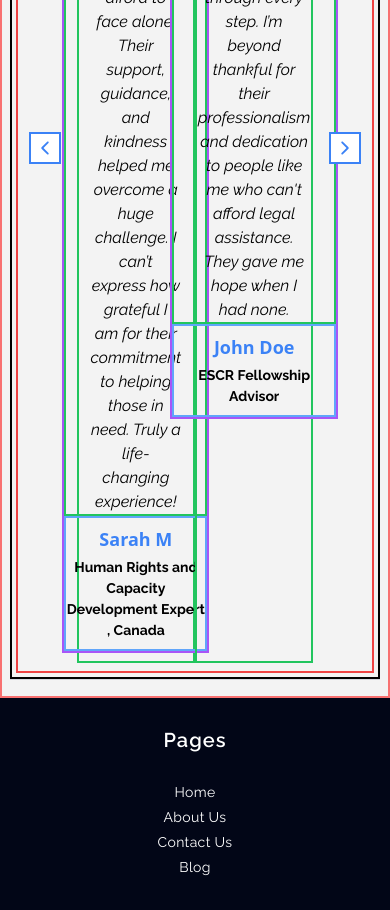
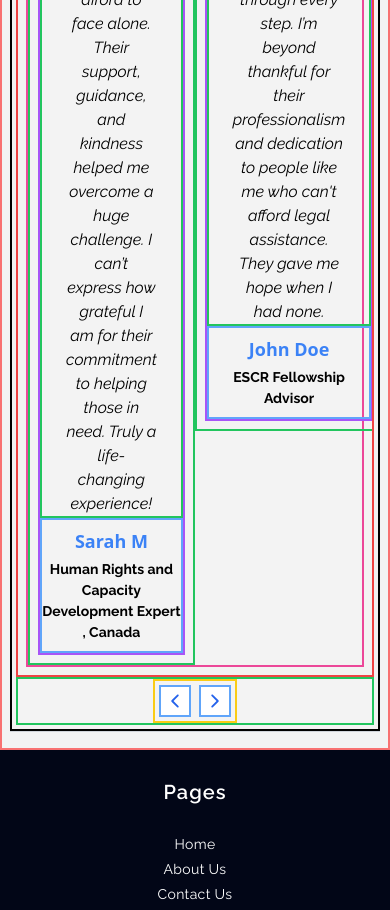
Before and after one commit to mayank5515/probono_project, a React (Vite) app: page / in a window 390 px wide. Shown: the part 3140-4050 px from the top of the page. Built offline with nearby package versions, Linux system fonts and the light colour scheme.

Commit message:
DID LOT OF THINGS
- changed css of carousel (made it responsive)
- fixed some css issues with testimonials (contained it in a div)
- buttons in mobile view show at the bottom of the carousel
- created utils for data

```diff
--- a/src/pages/Home/home_content/Home_Content.jsx
+++ b/src/pages/Home/home_content/Home_Content.jsx
@@ -1,122 +1,15 @@
 import { IoIosArrowForward } from "react-icons/io";
 import { IoIosArrowBack } from "react-icons/io";
 import OuterBox from "./OuterBox";
-import IMAGE1 from "../../../assets/image1_whatwedo.png";
-import IMAGE2 from "../../../assets/image2_whatwedo.jpg";
-import IMAGE3 from "../../../assets/image3_whatwedo.png";
-import IMAGE4 from "../../../assets/image4_whatwedo.jpg";
-import IMAGE_NEWS_1 from "../../../assets/news_image1.png";
-import IMAGE_NEWS_2 from "../../../assets/news_image2.jpg";
-import IMAGE_NEWS_3 from "../../../assets/news_image3.jpg";
-import IMAGE_NEWS_4 from "../../../assets/news_image4.png";
 import InnerBoxTemplate from "./InnerBoxTemplate";
 import InnerBox from "./what_we_do/InnerBox";
 import NewsInnerBox from "./news_and_articles/NewsInnerBox";
 import { useState } from "react";
 import Testimonial from "./testimonials/Testimonial";
-const whatWeDoArr = [
-  {
-    img_url: IMAGE1,
-    innerText:
-      "iProbono is a global group of social justice organisations and affiliates.",
-  },
-  {
-    img_url: IMAGE2,
-    innerText:
-      "Our mission is to enable people to access their rights in pursuit of a just society.",
-  },
-  {
-    img_url: IMAGE3,
-    innerText:
-      "We advance justice for all by representing people in need and strengthening the impact of civil society.",
-  },
-  {
-    img_url: IMAGE4,
-    innerText:
-      "We also advocate for policies that promote social equity and end discrimination.",
-  },
-];
-// ------------------------------------------------------//
+import whatWeDoArr from "../../../utils/whatWeDoArr";
+import newsAndArticleArr from "../../../utils/newsAndArticleArr";
+import whatTheySayAboutUsArr from "../../../utils/whatTheySayAboutUsArr";
 
-const newsAndArticleArr = [
-  {
-    title: "#DesignTheLaw: Legal Design Workshop in Nepal",
-    date: "MAY 2024",
-    place: "SRI LANKA",
-    img_url: IMAGE_NEWS_1,
-  },
-  {
-    title: "Right to Information Win for Child Protection in Sri Lanka",
-    date: "MAY 2024",
-    place: "SRI LANKA",
-    img_url: IMAGE_NEWS_2,
-  },
-  {
-    title: "Looking back and Learning From Crisis",
-    date: "JAN 2024",
-    place: "SOUTH ASIA",
-    img_url: IMAGE_NEWS_3,
-  },
-  {
-    title: "Looking back and Learning From Crisis",
-    date: "MAY 2024",
-    place: "AFGANISTAN",
-    img_url: IMAGE_NEWS_4,
-  },
-];
-// const whatTheySayAboutUsArr = [
-//   IMAGE1,
-//   IMAGE2,
-//   IMAGE3,
-//   IMAGE4,
-//   IMAGE_NEWS_1,
-//   IMAGE_NEWS_2,
-// ];
-const whatTheySayAboutUsArr = [
-  {
-    profileImg: IMAGE1,
-    testimonial:
-      "Thanks to this amazing legal team, I was able to navigate a complex legal issue that I couldn't afford to face alone. Their support, guidance, and kindness helped me overcome a huge challenge. I can’t express how grateful I am for their commitment to helping those in need. Truly a life-changing experience!",
-    name: "Sarah M",
-    profile: "Human Rights and Capacity Development Expert , Canada",
-  },
-  {
-    profileImg: IMAGE2,
-    testimonial:
-      "I felt lost when I needed legal help, but this charity came to my rescue. Their team provided clear, compassionate advice and stood by me through every step. I’m beyond thankful for their professionalism and dedication to people like me who can't afford legal assistance. They gave me hope when I had none.",
-    name: "John Doe",
-    profile: "ESCR Fellowship Advisor",
-  },
-  {
-    profileImg: IMAGE3,
-    testimonial:
-      "I never expected to need legal help, but when I did, I couldn’t afford it. This organization stepped in with free, high-quality legal services. They treated me with dignity and respect, explaining everything in terms I could understand. They made a complicated process manageable, and I couldn’t be more grateful.",
-    name: "Jane Doe",
-    profile: "Legal Director , Hope for Justice , USA",
-  },
-  {
-    profileImg: IMAGE4,
-    testimonial:
-      "I was overwhelmed by a legal issue I had no idea how to handle. This charity provided more than just legal advice—they gave me peace of mind. The team is incredibly compassionate, knowledgeable, and patient. They truly care about the people they help and do everything possible to fight for justice. I highly recommend them.",
-    name: "David A",
-    profile:
-      "Sr. Attorney & Director - Data Center Policy , Microsoft Cloud Infrastructure Operations",
-  },
-  {
-    profileImg: IMAGE_NEWS_1,
-    testimonial:
-      "I didn’t know where to turn when I faced a legal battle I couldn’t afford. This charity’s team stepped in and provided everything I needed, free of charge. Their dedication to justice and fairness for everyone, regardless of financial standing, is inspiring. I’m forever grateful for their help and support.",
-    name: "Emily R",
-    profile: "Human Rights and Capacity Development Expert , Canada",
-  },
-  {
-    profileImg: IMAGE_NEWS_2,
-    testimonial:
-      "I was in a difficult situation with no means to pay for legal help, but this incredible team took on my case without hesitation. They explained everything clearly and fought for me every step of the way. They made what felt like an impossible situation, possible. I can’t thank them enough for their generosity and expertise.",
-    name: "Deepak Sharma",
-    profile: "Photojournalist , India",
-  },
-];
 export default function Home_Content() {
   // CAROUSEL 2
   //NOTE: make sure at least 2 items are there in the array (whatTheySayAboutUsArr) !
@@ -167,18 +60,17 @@ export default function Home_Content() {
       {/*--------------------------------- */}
       {/* WHAT THEY SAY ABOUT US */}
       <OuterBox title="What they say about us ?">
-        <section className="border-2 border-black p-1 flex justify-center">
-          {/* CAROUSEL DIV */}
-
-          <div className="border-2 border-red-500 flex justify-center items-center overflow-hidden p-2">
-            {/* <div className="border-2 border-green-500"><img src={IMAGE1} className="h-full" /></div>
-          <div className="border-2 border-yellow-400"><img src={IMAGE2} className="h-full" /></div> */}
+        <section className="border-2 border-black p-1 ">
+          {/* CAROUSEL DIV (RED ONE IS)*/}
+          <div className="border-2 border-red-500 flex flex-row justify-center items-center overflow-hidden p-2">
             <button
-              className="border-2 border-blue-500 h-[2rem] w-[2rem] bg-white p-1 -translate-x-4 flex items-center text-blue-500 text-2xl"
+              className={`border-2 border-blue-400 h-[2.2rem] w-[2.2rem] hidden bg-white p-1 lg:-translate-x-2 lg:flex items-center text-blue-600 text-2xl`}
               onClick={() => nextSlide()}
             >
               <IoIosArrowBack />
             </button>
+
+            <div className="flex w-[100%] md:w-[75%] lg:w-[50%] border-2 border-pink-500">
               {whatTheySayAboutUsArr
                 .slice(currIndex, currIndex + 2)
                 .map((el, i) => (
@@ -190,15 +82,35 @@ export default function Home_Content() {
                     profile={el.profile}
                   />
                 ))}
+            </div>
+
             <button
-              className="border-2 border-blue-500 h-[2rem] w-[2rem] bg-white p-1 translate-x-4 flex items-center text-blue-500 text-2xl"
+              className={`border-2 border-blue-400 h-[2.2rem]  hidden lg:visible w-[2.2rem] bg-white p-1 lg:translate-x-2 lg:flex items-center text-blue-600 text-2xl`}
               onClick={() => prevSlide()}
             >
               <IoIosArrowForward />
             </button>
           </div>
+          {/* CAROUSEL DIV */}
+          {/* RESPONSIVE BUTTONS */}
+          <div className=" border-2 border-green-500 flex justify-center lg:hidden">
+            <div className="flex  border-2 border-yellow-400 p-1 space-x-2">
+              <button
+                className="border-2 border-blue-400 h-[2rem] w-[2rem]  bg-white p-1 lg:-translate-x-1 flex items-center text-blue-600 text-2xl"
+                onClick={() => nextSlide()}
+              >
+                <IoIosArrowBack />
+              </button>
 
-          {/* CAROUSEL DIV */}
+              <button
+                className="border-2 border-blue-400 h-[2rem] w-[2rem] bg-white p-1  flex items-center text-blue-600 text-2xl"
+                onClick={() => prevSlide()}
+              >
+                <IoIosArrowForward />
+              </button>
+            </div>
+          </div>
+          {/* RESPONSIVE BUTTONS */}
         </section>
       </OuterBox>
       {/* WHAT THEY SAY ABOUT US */}
--- a/src/pages/Home/home_content/testimonials/Testimonial.jsx
+++ b/src/pages/Home/home_content/testimonials/Testimonial.jsx
@@ -1,7 +1,8 @@
 // IMG URL , TESTIMONIAL , NAME , PROFILE
 export default function Testimonial({ img_url, testimonial, name, profile }) {
   return (
-    <div className="border-2 border-green-500 w-[35%] p-2 h-full flex flex-col items-center">
+    <>
+      <div className="border-2 border-green-500  p-2 h-full flex flex-col items-center">
         {/* PROFILE IMAGE CIRCLE */}
         <div className="border-2 border-gray-500 rounded-full p-1">
           <img
@@ -32,5 +33,6 @@ export default function Testimonial({ img_url, testimonial, name, profile }) {
         </div>
         {/* OUTER BOX FOR TESTIMONIAL AND NAME AND PROFILE */}
       </div>
+    </>
   );
 }
--- /dev/null
+++ b/src/utils/newsAndArticleArr.js
@@ -0,0 +1,31 @@
+import IMAGE_NEWS_1 from "../assets/news_image1.png";
+import IMAGE_NEWS_2 from "../assets/news_image2.jpg";
+import IMAGE_NEWS_3 from "../assets/news_image3.jpg";
+import IMAGE_NEWS_4 from "../assets/news_image4.png";
+const newsAndArticleArr = [
+  {
+    title: "#DesignTheLaw: Legal Design Workshop in Nepal",
+    date: "MAY 2024",
+    place: "SRI LANKA",
+    img_url: IMAGE_NEWS_1,
+  },
+  {
+    title: "Right to Information Win for Child Protection in Sri Lanka",
+    date: "MAY 2024",
+    place: "SRI LANKA",
+    img_url: IMAGE_NEWS_2,
+  },
+  {
+    title: "Looking back and Learning From Crisis",
+    date: "JAN 2024",
+    place: "SOUTH ASIA",
+    img_url: IMAGE_NEWS_3,
+  },
+  {
+    title: "Looking back and Learning From Crisis",
+    date: "MAY 2024",
+    place: "AFGANISTAN",
+    img_url: IMAGE_NEWS_4,
+  },
+];
+export default newsAndArticleArr;
--- /dev/null
+++ b/src/utils/whatTheySayAboutUsArr.js
@@ -0,0 +1,52 @@
+import IMAGE_NEWS_1 from "../assets/news_image1.png";
+import IMAGE_NEWS_2 from "../assets/news_image2.jpg";
+import IMAGE_NEWS_3 from "../assets/news_image3.jpg";
+import IMAGE_NEWS_4 from "../assets/news_image4.png";
+import IMAGE3 from "../assets/image3_whatwedo.png";
+import IMAGE4 from "../assets/image4_whatwedo.jpg";
+const whatTheySayAboutUsArr = [
+  {
+    profileImg: IMAGE_NEWS_3,
+    testimonial:
+      "Thanks to this amazing legal team, I was able to navigate a complex legal issue that I couldn't afford to face alone. Their support, guidance, and kindness helped me overcome a huge challenge. I can’t express how grateful I am for their commitment to helping those in need. Truly a life-changing experience!",
+    name: "Sarah M",
+    profile: "Human Rights and Capacity Development Expert , Canada",
+  },
+  {
+    profileImg: IMAGE_NEWS_4,
+    testimonial:
+      "I felt lost when I needed legal help, but this charity came to my rescue. Their team provided clear, compassionate advice and stood by me through every step. I’m beyond thankful for their professionalism and dedication to people like me who can't afford legal assistance. They gave me hope when I had none.",
+    name: "John Doe",
+    profile: "ESCR Fellowship Advisor",
+  },
+  {
+    profileImg: IMAGE3,
+    testimonial:
+      "I never expected to need legal help, but when I did, I couldn’t afford it. This organization stepped in with free, high-quality legal services. They treated me with dignity and respect, explaining everything in terms I could understand. They made a complicated process manageable, and I couldn’t be more grateful.",
+    name: "Jane Doe",
+    profile: "Legal Director , Hope for Justice , USA",
+  },
+  {
+    profileImg: IMAGE4,
+    testimonial:
+      "I was overwhelmed by a legal issue I had no idea how to handle. This charity provided more than just legal advice—they gave me peace of mind. The team is incredibly compassionate, knowledgeable, and patient. They truly care about the people they help and do everything possible to fight for justice. I highly recommend them.",
+    name: "David A",
+    profile:
+      "Sr. Attorney & Director - Data Center Policy , Microsoft Cloud Infrastructure Operations",
+  },
+  {
+    profileImg: IMAGE_NEWS_1,
+    testimonial:
+      "I didn’t know where to turn when I faced a legal battle I couldn’t afford. This charity’s team stepped in and provided everything I needed, free of charge. Their dedication to justice and fairness for everyone, regardless of financial standing, is inspiring. I’m forever grateful for their help and support.",
+    name: "Emily R",
+    profile: "Human Rights and Capacity Development Expert , Canada",
+  },
+  {
+    profileImg: IMAGE_NEWS_2,
+    testimonial:
+      "I was in a difficult situation with no means to pay for legal help, but this incredible team took on my case without hesitation. They explained everything clearly and fought for me every step of the way. They made what felt like an impossible situation, possible. I can’t thank them enough for their generosity and expertise.",
+    name: "Deepak Sharma",
+    profile: "Photojournalist , India",
+  },
+];
+export default whatTheySayAboutUsArr;
--- /dev/null
+++ b/src/utils/whatWeDoArr.js
@@ -0,0 +1,28 @@
+import IMAGE1 from "../assets/image1_whatwedo.png";
+import IMAGE2 from "../assets/image2_whatwedo.jpg";
+import IMAGE3 from "../assets/image3_whatwedo.png";
+import IMAGE4 from "../assets/image4_whatwedo.jpg";
+const whatWeDoArr = [
+  {
+    img_url: IMAGE1,
+    innerText:
+      "iProbono is a global group of social justice organisations and affiliates.",
+  },
+  {
+    img_url: IMAGE2,
+    innerText:
+      "Our mission is to enable people to access their rights in pursuit of a just society.",
+  },
+  {
+    img_url: IMAGE3,
+    innerText:
+      "We advance justice for all by representing people in need and strengthening the impact of civil society.",
+  },
+  {
+    img_url: IMAGE4,
+    innerText:
+      "We also advocate for policies that promote social equity and end discrimination.",
+  },
+];
+
+export default whatWeDoArr;
```
Lines whose indentation alone changed are shown as unchanged.
